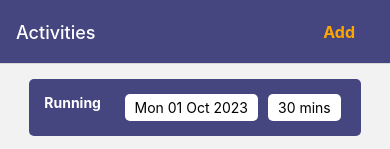
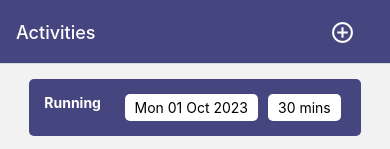
Before and after one commit to daodaojiang622/daodaojiang622-CS5520-FA2024-Vancouver-Assignment2, a React Native app in the folder activity_diet_tracker_app/: screen / in a window 390 px wide. Shown: the top 149 px of the page. Built offline with nearby package versions, Linux system fonts and the light colour scheme.

Commit message:
use ionicon for add button

```diff
--- a/activity_diet_tracker_app/App.js
+++ b/activity_diet_tracker_app/App.js
@@ -1,17 +1,15 @@
 import * as React from 'react';
-import { View, StyleSheet } from 'react-native';
+import { View, StyleSheet, TouchableOpacity } from 'react-native';
 import { NavigationContainer } from '@react-navigation/native';
 import { createNativeStackNavigator } from '@react-navigation/native-stack';
 import { createBottomTabNavigator } from '@react-navigation/bottom-tabs';
-import ActivitiesScreen from './Screens/ActivitiesScreen';
-import DietScreen from './Screens/DietScreen';
 import SettingsScreen from './Screens/SettingsScreen';
 import TabBarIcon from './Components/TabBarIcon';
-import { background, icon, inactiveIcon } from './Utils/Colors';
 import Button from './Components/Button';
 import AddAnActivityScreen from './Screens/AddAnActivityScreen';
 import ItemsList from './Components/ItemsList';
 import { DataProvider } from './Components/DataContext';
+import { MaterialIcons } from '@expo/vector-icons';
 
 const Stack = createNativeStackNavigator();
 const Tab = createBottomTabNavigator();
@@ -67,11 +65,13 @@ function BottomTabs() {
           component={ActivitiesScreenWrapper}
           options={({ navigation }) => ({
             headerRight: () => (
-              <Button
-                title="Add"
-                textStyle={styles.addButtonText}
-                onPress={() => navigation.navigate('AddAnActivity')}
-              />
+              <TouchableOpacity
+                onPress={() => navigation.navigate('AddAnActivity')}>
+                <MaterialIcons
+                  name="add-circle-outline"
+                  style={styles.addButton}
+                />
+              </TouchableOpacity>
             ),
             headerTintColor: 'white',
             backgroundColor: '#a6a6bf',
@@ -140,4 +140,9 @@ const styles = StyleSheet.create({
     marginRight: 25,
     fontWeight: 'bold',
   },
+  addButton: {
+    color: 'white',
+    fontSize: 25,
+    marginRight: 35,
+  },
 });
```
